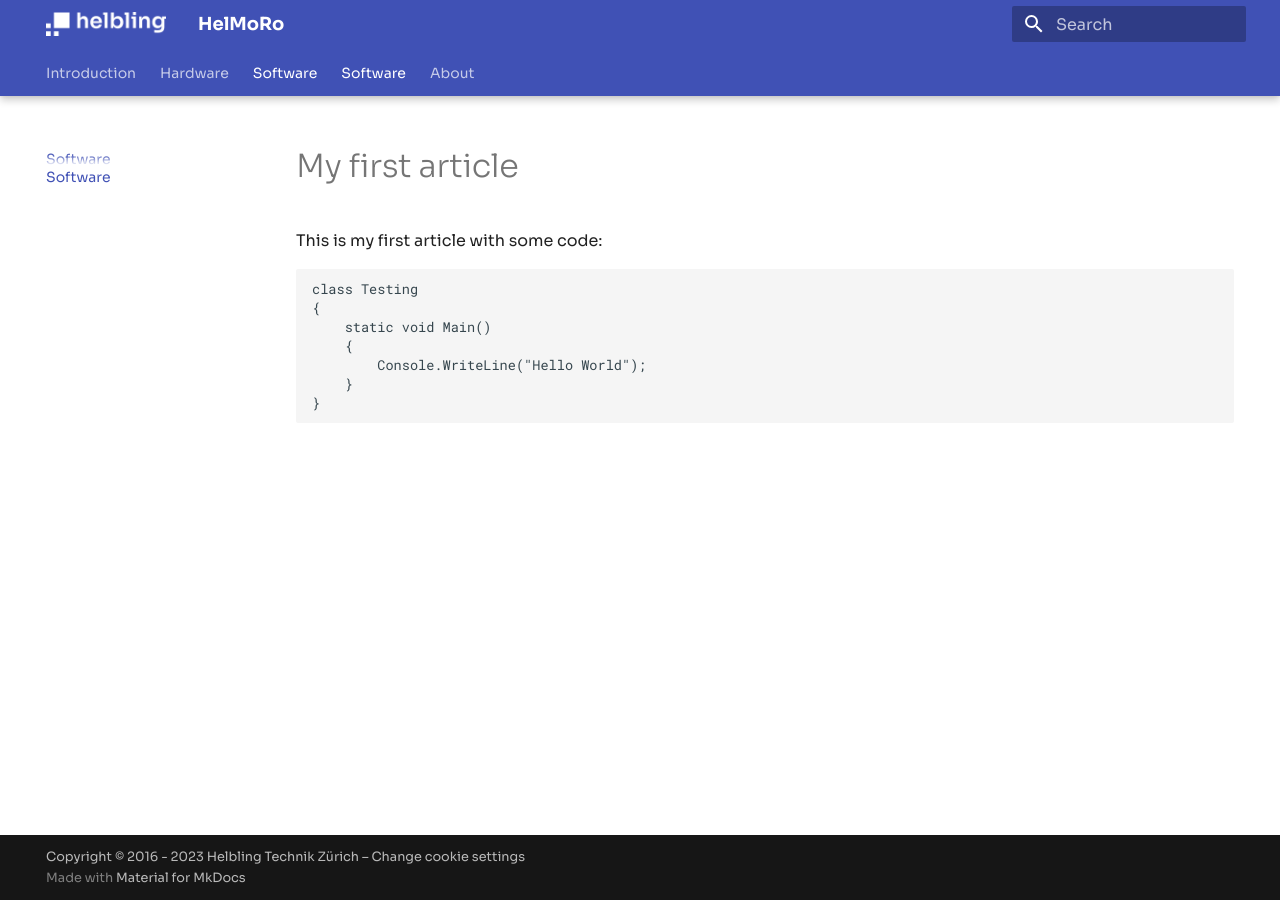
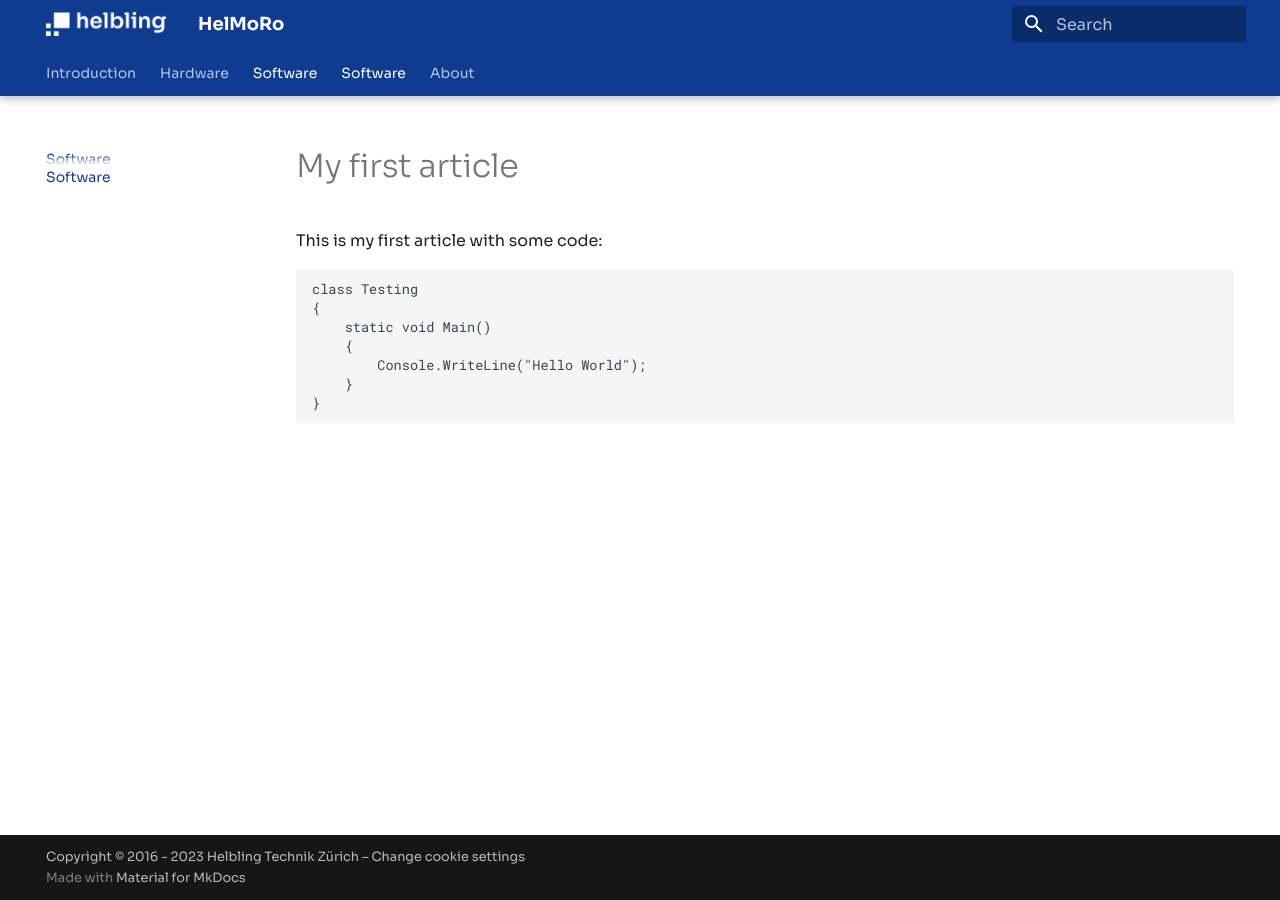
Before and after one commit to Helbling-Technik/HelMoRo, an MkDocs documentation site: the page built from docs/article.md, in a window 1280 px wide. Built offline with MkDocs 1.6.1 and Material for MkDocs 9.7.7, drawn with Linux system fonts in a browser that asks for light colours.

Commit message:
changed to helbling colors

```diff
--- /dev/null
+++ b/docs/stylesheets/extra.css
@@ -0,0 +1,3 @@
+:root {
+  --md-primary-fg-color:        #0F3C91;
+  --md-accent-fg-color:        #008CEB;
--- a/mkdocs.yml
+++ b/mkdocs.yml
@@ -19,8 +19,8 @@ theme:
   favicon: assets/logos/Helbling_Favicon.png
   palette:
     scheme: default
-    primary: indigo
-    accent: light blue
+    primary: custom
+    accent: custom
 
 
 
@@ -66,3 +66,6 @@ markdown_extensions:
   - tables
   - toc:
       permalink: True
+
+extra_css:
+  - stylesheets/extra.css
```
Also changed, not shown: docs/hardware/assembly_instructions.md (+1 -1 lines).
